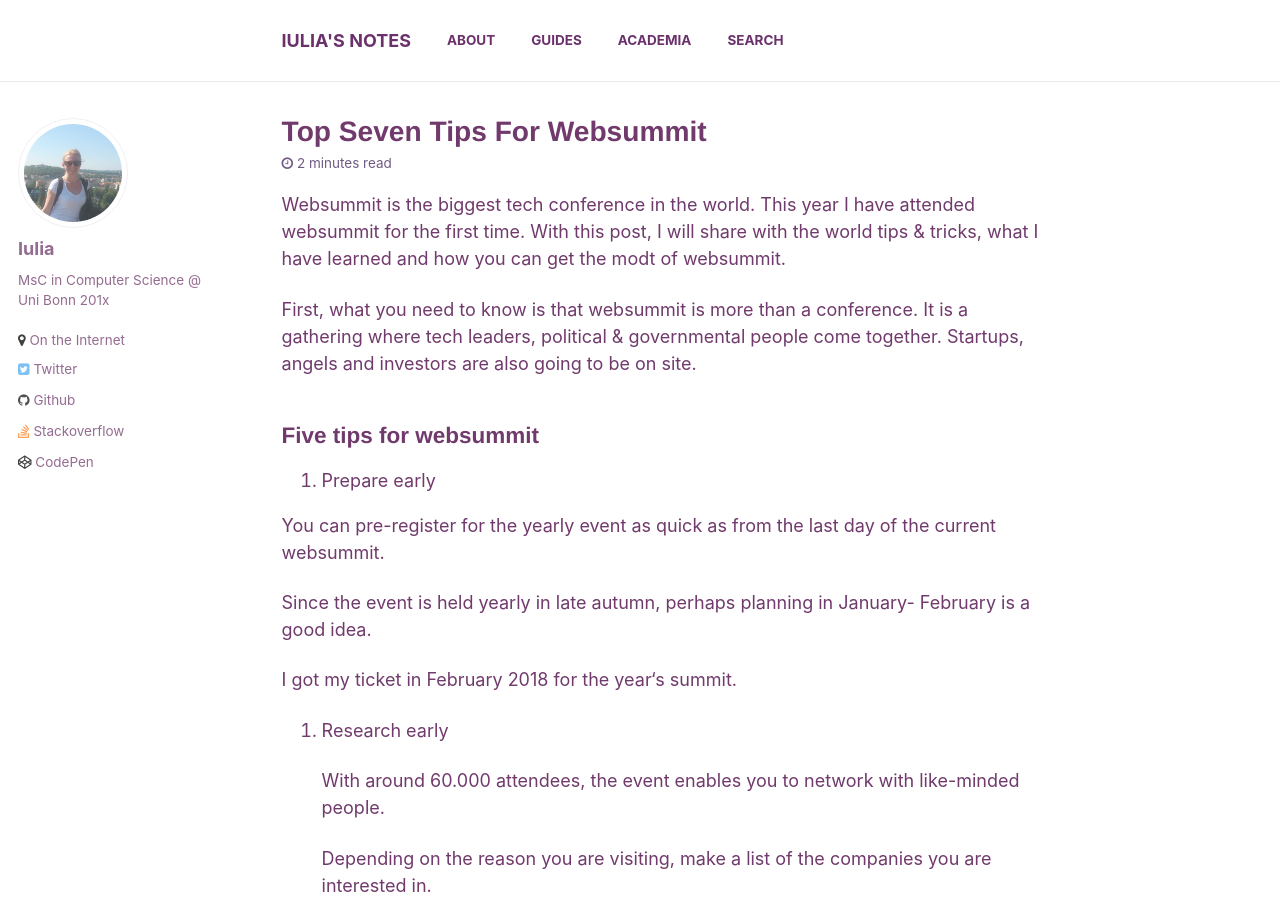
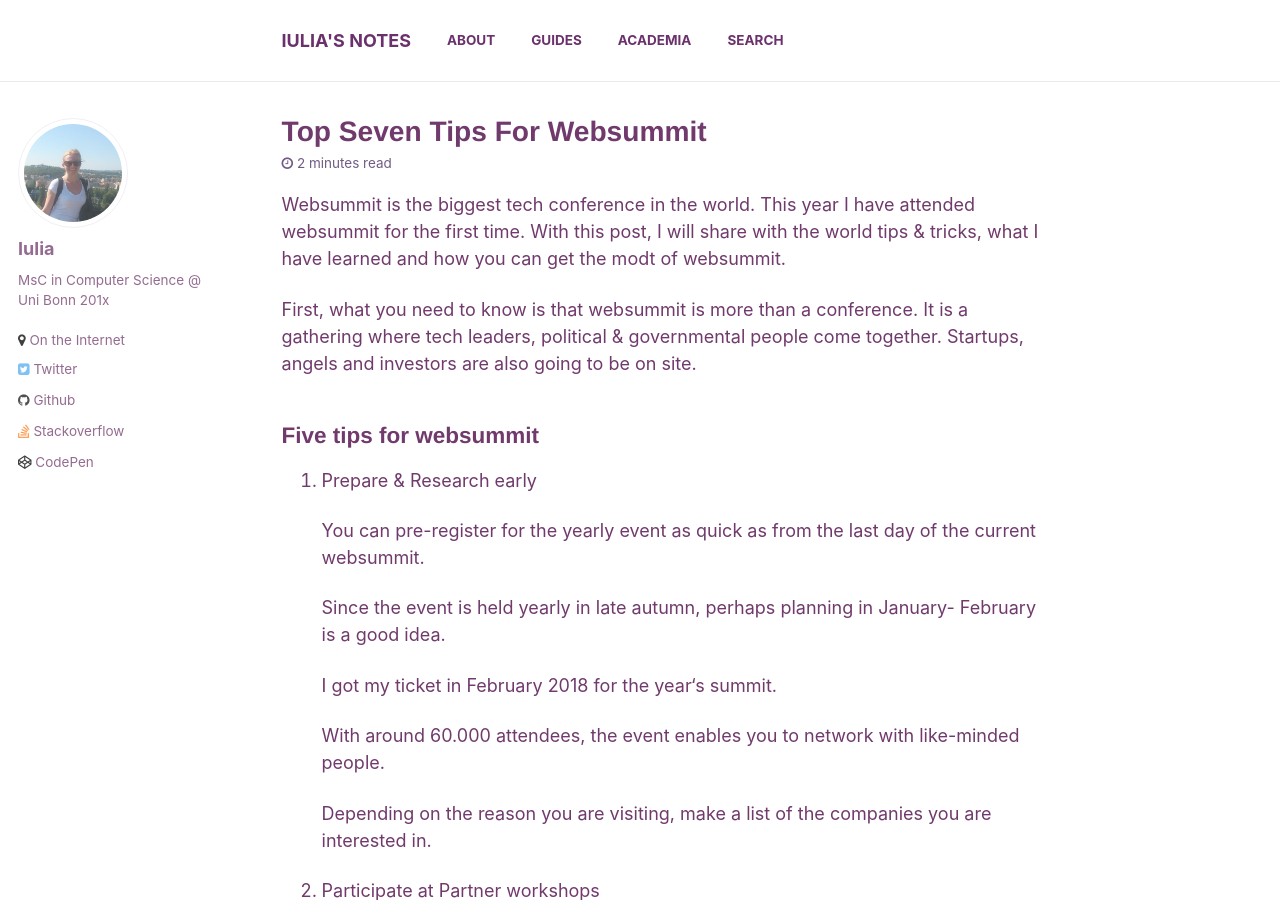
Before and after one commit to iulia-codes/notes, a Jekyll site: the page built from _posts/2018-11-12-top-7-tips-for-websummit.md, in a window 1280 px wide and 900 px high. Built offline with Jekyll 4.4.1, drawn with Linux system fonts in a browser that asks for light colours; comment, search, counter and statistics services are not loaded.

Commit message:
Final 7 tips for websummit

```diff
--- a/_posts/2018-11-12-top-7-tips-for-websummit.md
+++ b/_posts/2018-11-12-top-7-tips-for-websummit.md
@@ -18,15 +18,13 @@
 
 ## Five tips for websummit
 
-1. Prepare early
+1. Prepare & Research early
 
-You can pre-register for the yearly event as quick as from the last day of the current websummit.
+    You can pre-register for the yearly event as quick as from the last day of the current websummit.
 
-Since the event is held yearly in late autumn, perhaps planning in January- February is a good idea.
+    Since the event is held yearly in late autumn, perhaps planning in January- February is a good idea.
 
-I got my ticket in February 2018 for the year‘s summit.
-
-1. Research early
+    I got my ticket in February 2018 for the year‘s summit.
 
     With around 60.000 attendees, the event enables you to network with like-minded people.
 
```
